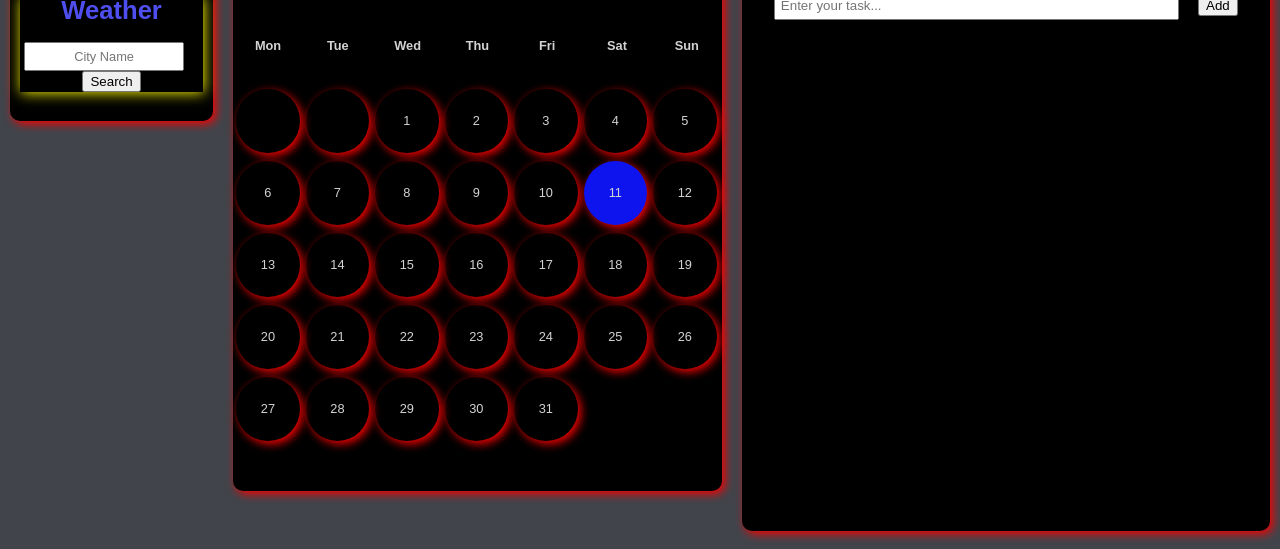
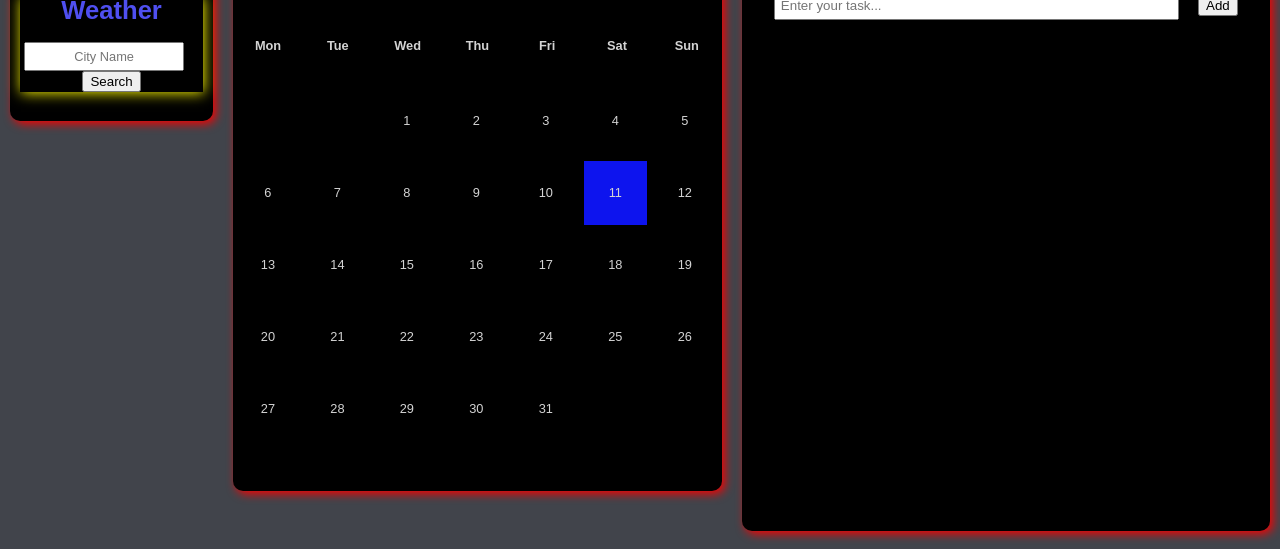
Before and after one commit to peryshah/Homepage, a plain HTML site: page index.html in a window 1280 px wide. Shown: the part 119-668 px from the top of the page. Drawn offline with Linux system fonts and the light colour scheme; no server answers.

Commit message:
Update homepage.css

```diff
--- a/homepage.css
+++ b/homepage.css
@@ -242,8 +242,6 @@ body {
     display: flex;
     justify-content: center;
     align-items: center;
-border-radius: 50%;
-	box-shadow: 3px 3px 10px rgb(248, 1, 1);
 }
 
 @media screen and (max-width: 1240px) {
```
